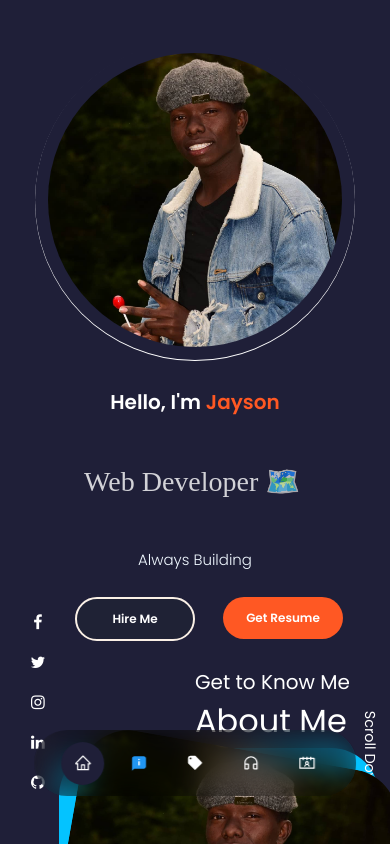
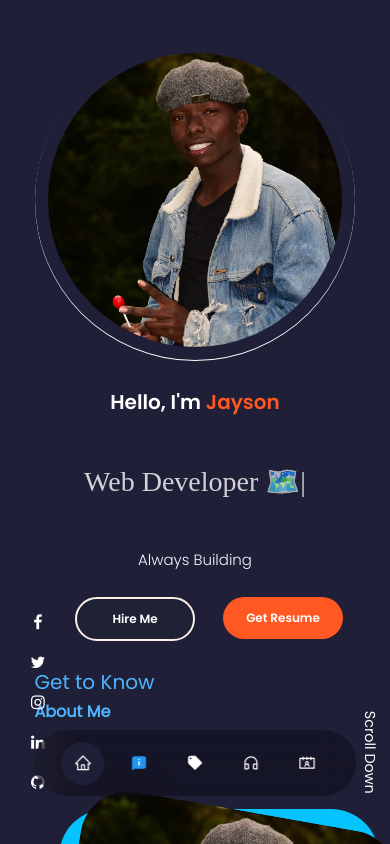
Before and after one commit to jasonkiptoo/my-portfolio, a React (Create React App) app: page / in a window 390 px wide. Shown: the top 844 px of the page. Built offline with nearby package versions, Linux system fonts and the light colour scheme; a web font is replaced by a local one.

Commit message:
added the media queries

```diff
--- a/src/PortfolioContainer/AboutMe/AboutMe.js
+++ b/src/PortfolioContainer/AboutMe/AboutMe.js
@@ -11,7 +11,7 @@ function AboutMe() {
   return (
     <div className="container" id="about">
       <div className="about-header">
-        <h5>Get to Know Me</h5>
+        <h5>Get to Know</h5>
         <h2>About Me</h2>
       </div>
       <div className="container-about">
--- a/src/PortfolioContainer/AboutMe/Aboutme.css
+++ b/src/PortfolioContainer/AboutMe/Aboutme.css
@@ -1,7 +1,21 @@
 /* ==========style image about secrion==== */
 .about-header {
   padding-left: 50%;
+
+    padding-left: 0%;
+    /* padding-bottom: 20%; */
+    color: var(--color-primary);
+    font-size: small;
+
+
 }
+.about-header h2{
+  font-size: 1rem;
+  font-weight: 600;
+  color: var(--color-primary);
+  padding-bottom: 1rem;
+}
+
 .container-about {
   display: flex;
   flex-direction: column;
@@ -101,4 +115,10 @@ p {
     grid-template-columns: repeat(1, 1fr);
     padding: auto;
   }
+  .about-header{
+    padding-left: 0%;
+    padding-bottom: 20%;
+    color: var(--color-primary);
+    font-size: small;
+  }
 }
--- a/src/PortfolioContainer/Skills/Skills.js
+++ b/src/PortfolioContainer/Skills/Skills.js
@@ -1,5 +1,5 @@
 function Skills() {
-    return ( <div className="container" id="skills"><h1>Skills</h1></div> );
+    return ( <div className="containrr" id="skills"><h1>Skills</h1></div> );
 }
 
 export default Skills;
```
